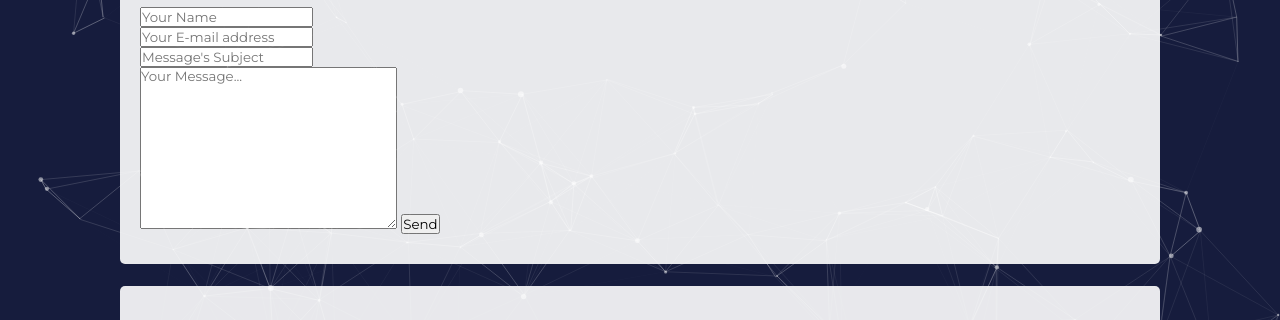
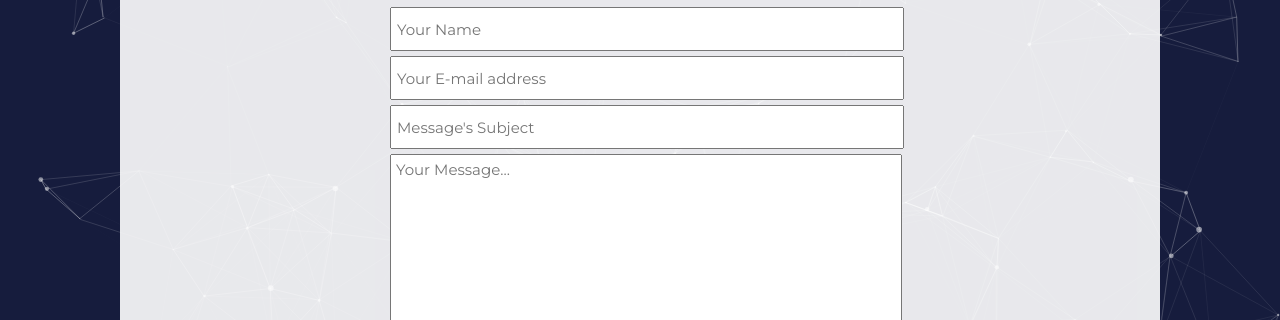
Before and after one commit to Heredroky/static-personal-blog, a plain HTML site: page contact.html in a window 1280 px wide. Shown: the part 185-505 px from the top of the page. Drawn offline with nearby package versions, Linux system fonts and the light colour scheme.

Commit message:
Finished the contact form, and also fixed the bug related with the particles

```diff
--- a/styles/styles.css
+++ b/styles/styles.css
@@ -70,6 +70,7 @@ header ul li a.active{
 }
 
 #articles-container, #about-me-container, #projects-container, #contact-form-container{
+	position: relative;
 	color: #161C3D;
 	width: 90%;
 	max-width: 1000px;
@@ -207,12 +208,30 @@ footer{
 }
 
 #contact-form{
-	width: auto;
+	width: 50%;
 	margin: 10px auto;
 }
 
 #contact-name, #contact-email, #contact-subject{
+	height: 30px;
+}
+
+#contact-name, #contact-email, #contact-subject, #contact-message, #send-button{
 	display: block;
+	width: 100%;
+	padding: 5px;
+	font-size: 15px;
+	margin-bottom: 5px;
+}
+
+#send-button{
+	height: 40px;
+	width: 80%;
+	margin: 10px auto;
+	padding: 8px;
+	background-color: #161C3D;
+	color: white;
+	border-radius: 3px;
 }
 
 @media screen and (min-width: 768px){
@@ -227,6 +246,7 @@ footer{
 }
 
 @media screen and (max-width: 868px){
+
 	body{
 		padding-top: 80px;
 	}
@@ -286,6 +306,10 @@ footer{
 		padding: 30px 20px;
 	}
 
+	#contact-form{
+		width: 70%;
+	}
+
 
 }
 
```
